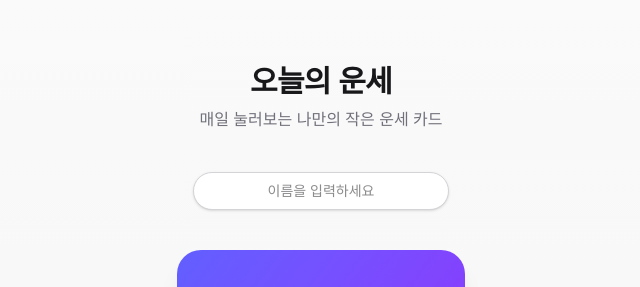
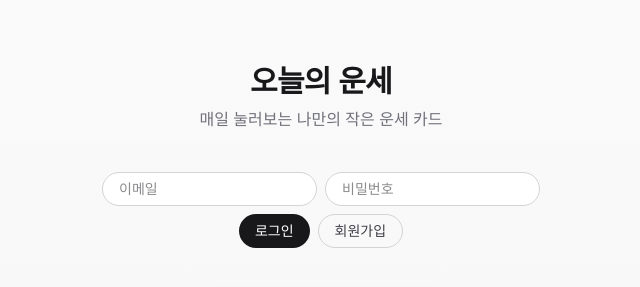
Before and after one commit to oheunsu/kaist-ai, a Next.js app: page / in a window 1280 px wide. Shown: the top 287 px of the page, without its empty margins (319-959 px from the left). Built offline with nearby package versions, Linux system fonts and the light colour scheme; no server answers.

Commit message:
Add email/password login via Supabase Auth
Logged-in users' email replaces the manual name field when saving
a drawn fortune.

```diff
--- a/app/page.tsx
+++ b/app/page.tsx
@@ -1,8 +1,10 @@
 "use client";
 
 import { useEffect, useState } from "react";
+import type { Session } from "@supabase/supabase-js";
 import FortuneCard from "@/components/FortuneCard";
 import FortuneHistory from "@/components/FortuneHistory";
+import AuthPanel from "@/components/AuthPanel";
 import { loadHistory, saveHistory, type HistoryEntry } from "@/lib/history";
 import { supabase } from "@/lib/supabase/client";
 
@@ -11,6 +13,7 @@ const NAME_STORAGE_KEY = "fortune-user-name";
 export default function Home() {
   const [history, setHistory] = useState<HistoryEntry[]>([]);
   const [name, setName] = useState("");
+  const [session, setSession] = useState<Session | null>(null);
 
   useEffect(() => {
     setHistory(loadHistory());
@@ -29,9 +32,11 @@ export default function Home() {
       return next;
     });
 
+    const savedName = session?.user.email ?? name.trim();
+
     supabase
       .from("fortunes")
-      .insert({ name: name.trim() || "익명", fortune: entry.fortune })
+      .insert({ name: savedName || "익명", fortune: entry.fortune })
       .then(({ error }) => {
         if (error) console.error("Failed to save fortune to Supabase", error);
       });
@@ -48,6 +53,8 @@ export default function Home() {
             매일 눌러보는 나만의 작은 운세 카드
           </p>
         </div>
+        <AuthPanel onSessionChange={setSession} />
+        {!session && (
           <input
             type="text"
             value={name}
@@ -55,6 +62,7 @@ export default function Home() {
             placeholder="이름을 입력하세요"
             className="w-64 rounded-full border border-zinc-300 bg-white px-5 py-2 text-center text-sm text-zinc-900 shadow-sm outline-none focus:border-indigo-400 dark:border-zinc-700 dark:bg-zinc-800 dark:text-zinc-50"
           />
+        )}
         <FortuneCard onDraw={handleDraw} />
       </div>
       <FortuneHistory history={history} />
--- /dev/null
+++ b/components/AuthPanel.tsx
@@ -0,0 +1,97 @@
+"use client";
+
+import { useEffect, useState } from "react";
+import type { Session } from "@supabase/supabase-js";
+import { supabase } from "@/lib/supabase/client";
+
+export default function AuthPanel({
+  onSessionChange,
+}: {
+  onSessionChange?: (session: Session | null) => void;
+}) {
+  const [session, setSession] = useState<Session | null>(null);
+  const [email, setEmail] = useState("");
+  const [password, setPassword] = useState("");
+  const [message, setMessage] = useState("");
+
+  useEffect(() => {
+    supabase.auth.getSession().then(({ data }) => {
+      setSession(data.session);
+      onSessionChange?.(data.session);
+    });
+
+    const { data: listener } = supabase.auth.onAuthStateChange((_event, newSession) => {
+      setSession(newSession);
+      onSessionChange?.(newSession);
+    });
+
+    return () => listener.subscription.unsubscribe();
+    // eslint-disable-next-line react-hooks/exhaustive-deps
+  }, []);
+
+  async function handleSignup() {
+    setMessage("");
+    const { error } = await supabase.auth.signUp({ email, password });
+    setMessage(error ? error.message : "가입 완료! 이메일 인증 후 로그인해주세요.");
+  }
+
+  async function handleLogin() {
+    setMessage("");
+    const { error } = await supabase.auth.signInWithPassword({ email, password });
+    if (error) setMessage(error.message);
+  }
+
+  async function handleLogout() {
+    await supabase.auth.signOut();
+  }
+
+  if (session) {
+    return (
+      <div className="flex items-center gap-3 text-sm text-zinc-600 dark:text-zinc-300">
+        <span>{session.user.email}님 환영합니다</span>
+        <button
+          onClick={handleLogout}
+          className="rounded-full border border-zinc-300 px-3 py-1 text-xs hover:bg-zinc-100 dark:border-zinc-700 dark:hover:bg-zinc-800"
+        >
+          로그아웃
+        </button>
+      </div>
+    );
+  }
+
+  return (
+    <div className="flex flex-col items-center gap-2">
+      <div className="flex gap-2">
+        <input
+          type="email"
+          value={email}
+          onChange={(e) => setEmail(e.target.value)}
+          placeholder="이메일"
+          className="rounded-full border border-zinc-300 bg-white px-4 py-1.5 text-sm text-zinc-900 outline-none focus:border-indigo-400 dark:border-zinc-700 dark:bg-zinc-800 dark:text-zinc-50"
+        />
+        <input
+          type="password"
+          value={password}
+          onChange={(e) => setPassword(e.target.value)}
+          placeholder="비밀번호"
+          className="rounded-full border border-zinc-300 bg-white px-4 py-1.5 text-sm text-zinc-900 outline-none focus:border-indigo-400 dark:border-zinc-700 dark:bg-zinc-800 dark:text-zinc-50"
+        />
+      </div>
+      <div className="flex gap-2 text-sm">
+        <button
+          onClick={handleLogin}
+          className="rounded-full bg-zinc-900 px-4 py-1.5 text-white hover:bg-zinc-700 dark:bg-white dark:text-zinc-900 dark:hover:bg-zinc-200"
+        >
+          로그인
+        </button>
+        <button
+          onClick={handleSignup}
+          className="rounded-full border border-zinc-300 px-4 py-1.5 text-zinc-700 hover:bg-zinc-100 dark:border-zinc-700 dark:text-zinc-200 dark:hover:bg-zinc-800"
+        >
+          회원가입
+        </button>
+      </div>
+      {message && <p className="text-xs text-zinc-500 dark:text-zinc-400">{message}</p>}
+    </div>
+  );
+}
```
Lines whose indentation alone changed are shown as unchanged.
